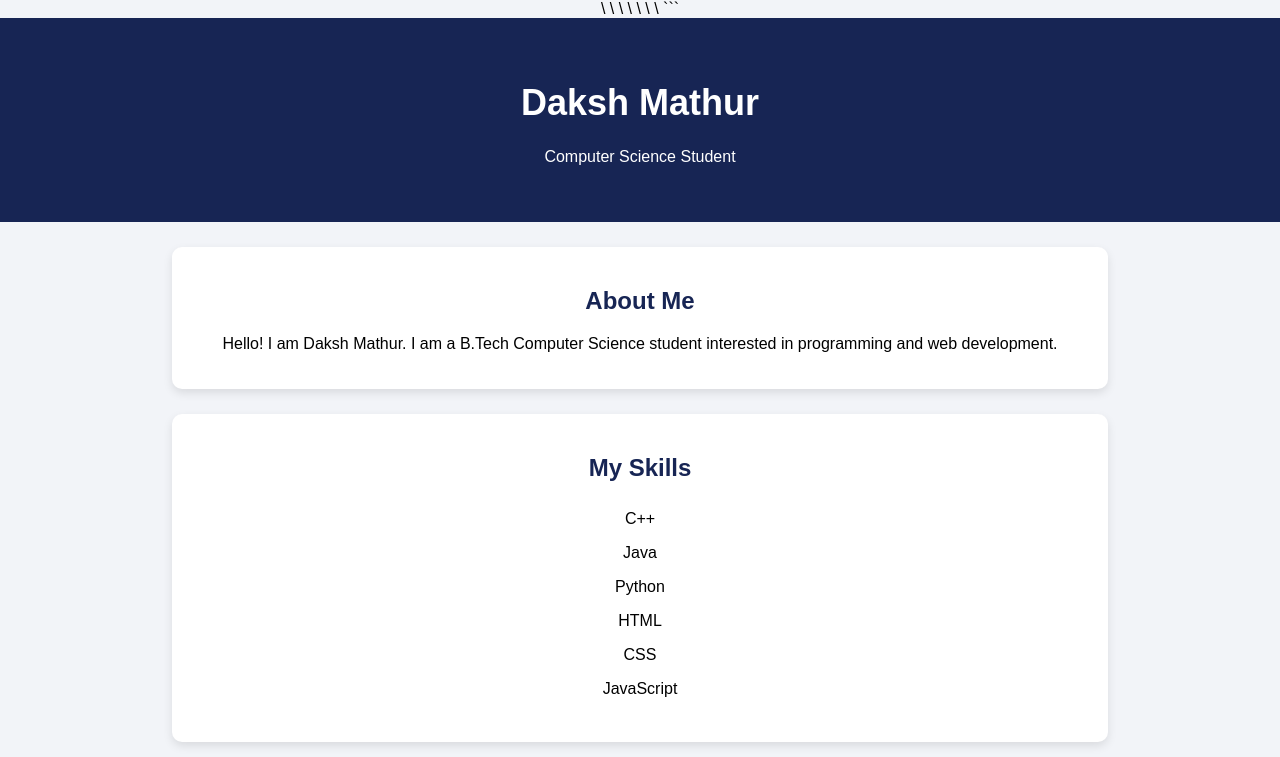
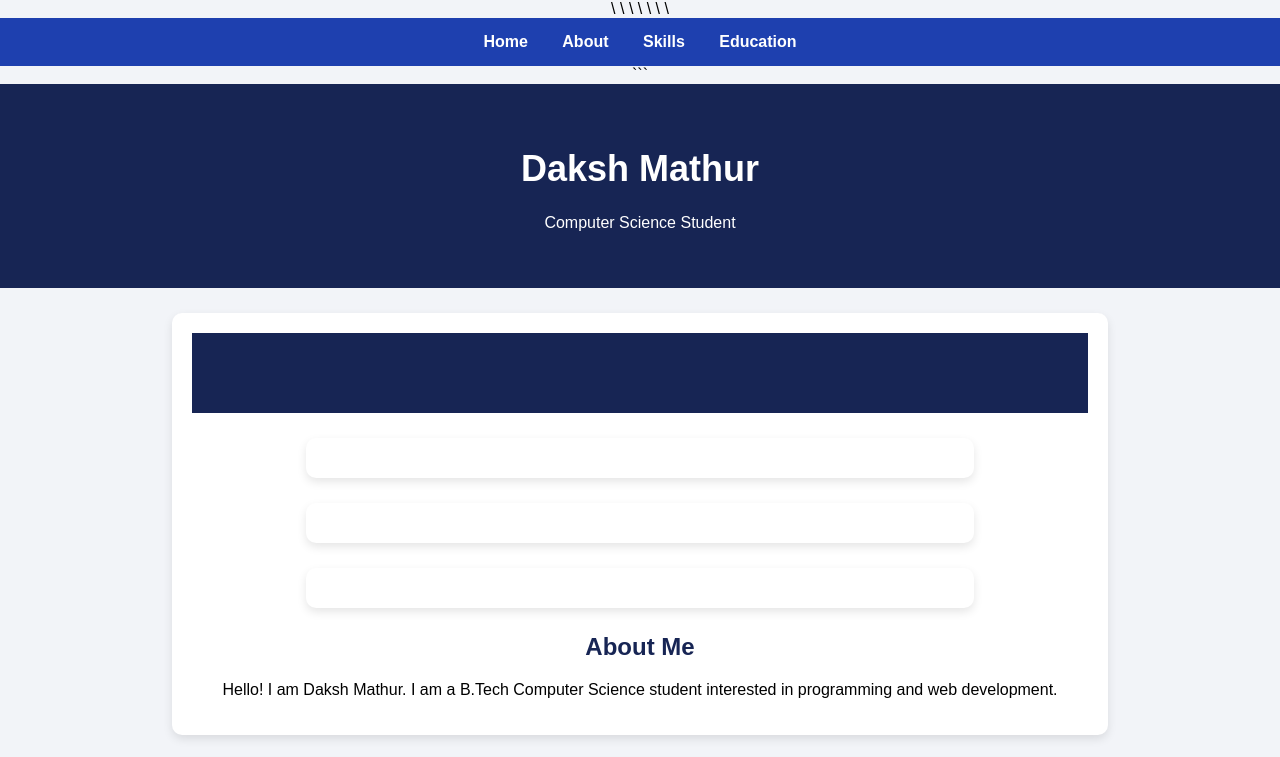
Before and after one commit to dakshmathur11935-ai/GitHub-practical-test, a plain HTML site: page index.html in a window 1280 px wide. Shown: the top 757 px of the page. Drawn offline with Linux system fonts and the light colour scheme.

Commit message:
Add navigation bar to portfolio

````diff
--- a/index.html
+++ b/index.html
@@ -3,7 +3,12 @@
 \<html> \<head>     \<title>Daksh Mathur | Portfolio\</title>     \<link rel="stylesheet" href="style.css"> \</head>
 
 \<body>
-
+<nav>
+    <a href="#home">Home</a>
+    <a href="#about">About</a>
+    <a href="#skills">Skills</a>
+    <a href="#education">Education</a>
+</nav>
 ```
 <header>
     <h1>Daksh Mathur</h1>
@@ -11,6 +16,11 @@
 </header>
 
 <section>
+    <header id="home"></header>
+    <section id="about"></section>
+    <section id="skills"></section>
+    <section id="education"></section>
+
     <h2>About Me</h2>
     <p>Hello! I am Daksh Mathur. I am a B.Tech Computer Science student interested in programming and web development.</p>
 </section>
--- a/style.css
+++ b/style.css
@@ -52,3 +52,18 @@ section {
 button:hover {
     background-color: #172554;
 }
+nav {
+    background-color: #1e40af;
+    padding: 15px;
+}
+
+nav a {
+    color: white;
+    text-decoration: none;
+    margin: 15px;
+    font-weight: bold;
+}
+
+nav a:hover {
+    color: yellow;
+}
````
Also changed, not shown: 1 other file.
